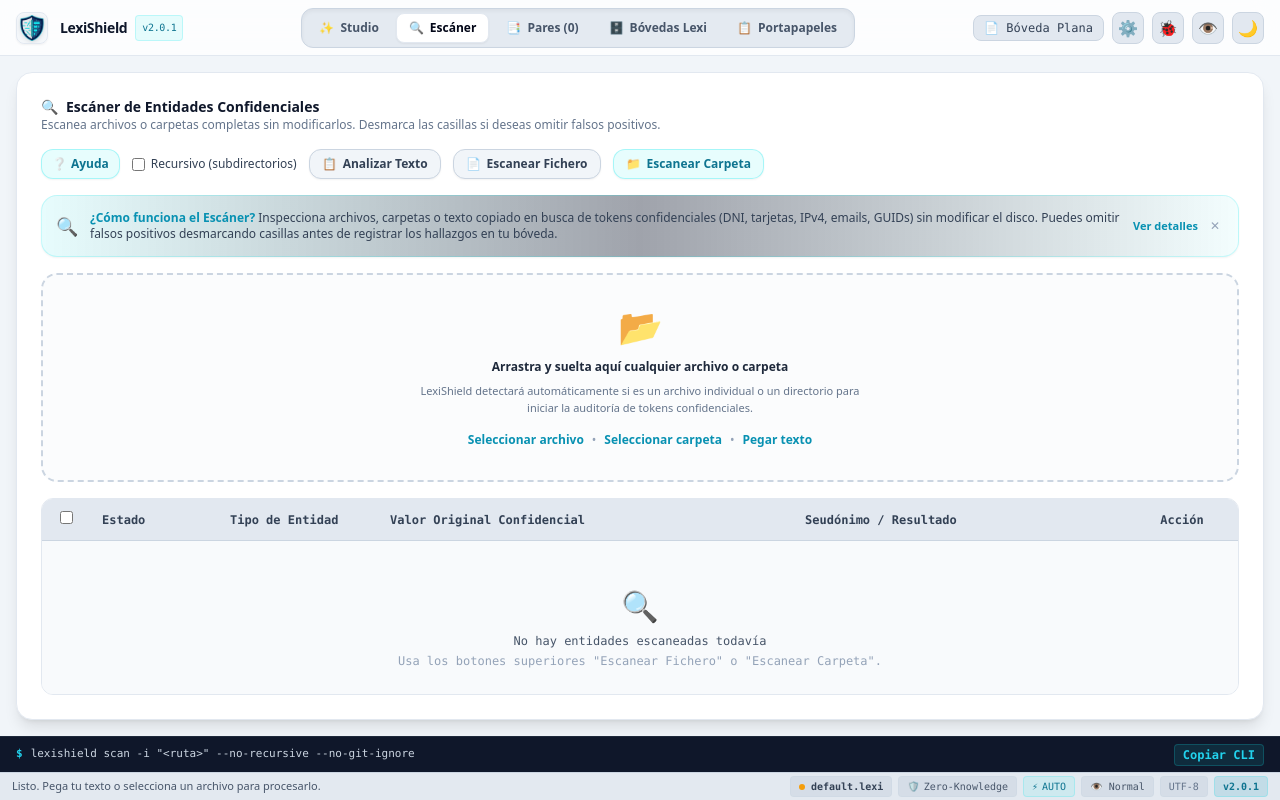
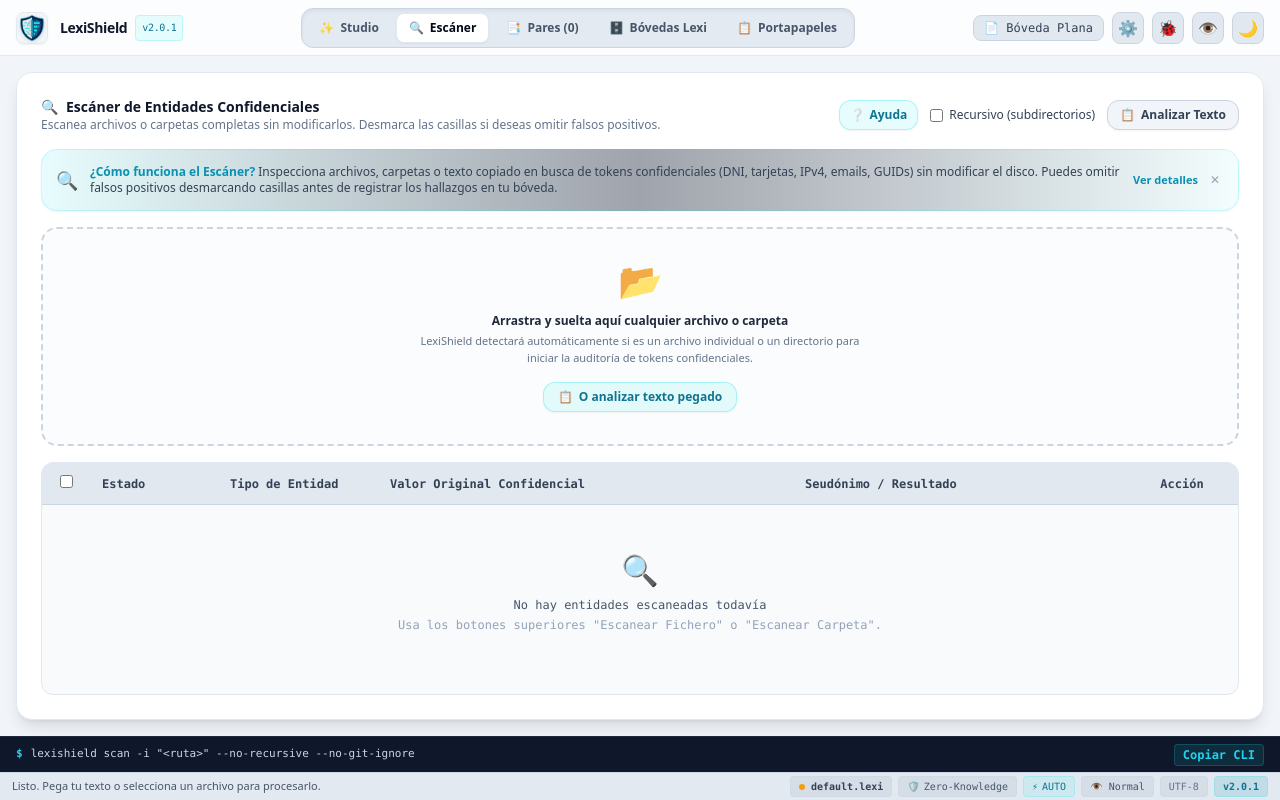
Before and after one commit to olorinj/lexishield, a Svelte app in the folder ui/: page / in a window 1280 px wide. Both pictures are taken after a click on the button "🔍 Escáner". Built offline with nearby package versions, Linux system fonts and the light colour scheme.

Commit message:
feat(ui): unify Scanner file/directory workflow with Studio drag-and-drop pattern

```diff
--- a/ui/src/App.svelte
+++ b/ui/src/App.svelte
@@ -2068,22 +2068,6 @@
             >
               <span>📋</span> Analizar Texto
             </button>
-            {#if showFileButtons}
-              <button
-                on:click={openFileToAudit}
-                disabled={loading}
-                class="px-3 py-1.5 bg-slate-100 hover:bg-slate-200 dark:bg-white/5 dark:hover:bg-white/10 text-slate-700 dark:text-slate-300 text-xs font-semibold rounded-xl border border-slate-300 dark:border-white/10 transition flex items-center gap-1.5 shadow-sm disabled:opacity-50"
-              >
-                <span>📄</span> Escanear Fichero
-              </button>
-              <button
-                on:click={openDirectoryToAudit}
-                disabled={loading}
-                class="px-3 py-1.5 bg-primary-500/10 hover:bg-primary-500/20 text-primary-700 dark:text-primary-400 text-xs font-semibold rounded-xl border border-primary-500/30 transition flex items-center gap-1.5 shadow-sm disabled:opacity-50"
-              >
-                <span>📁</span> Escanear Carpeta
-              </button>
-            {/if}
           </div>
         </div>
 
@@ -2151,28 +2135,23 @@
         {/if}
 
         {#if detectedItems.length === 0 && !isScanningDirectory && !showTextScanPanel}
-          <div class="mb-4 p-8 border-2 border-dashed border-slate-300 dark:border-white/15 rounded-2xl flex flex-col items-center justify-center text-center gap-2 bg-slate-50/50 dark:bg-slate-900/30 transition hover:border-primary-500/50">
-            <span class="text-4xl mb-1">📂</span>
-            <p class="text-xs font-bold text-slate-800 dark:text-slate-200">
-              {#if allowDragDrop && showFileButtons}
+          <div class="mb-4 p-8 border-2 border-dashed border-slate-300 dark:border-white/15 rounded-2xl flex flex-col items-center justify-center text-center gap-3 bg-slate-50/50 dark:bg-slate-900/30 transition hover:border-primary-500/50">
+            <span class="text-4xl">📂</span>
+            <div class="space-y-1">
+              <p class="text-xs font-bold text-slate-800 dark:text-slate-200">
                 Arrastra y suelta aquí cualquier archivo o carpeta
-              {:else if allowDragDrop}
-                Arrastra y suelta aquí cualquier archivo o carpeta (Modo Drag & Drop)
-              {:else}
-                Selecciona un archivo o carpeta para auditar
-              {/if}
-            </p>
-            <p class="text-[11px] text-slate-500 dark:text-slate-400 max-w-md">
-              LexiShield detectará automáticamente si es un archivo individual o un directorio para iniciar la auditoría de tokens confidenciales.
-            </p>
-            <div class="flex items-center gap-2 mt-2">
-              {#if showFileButtons}
-                <button on:click={openFileToAudit} class="text-xs text-primary-600 dark:text-primary-400 hover:underline font-semibold">Seleccionar archivo</button>
-                <span class="text-slate-400 text-xs">•</span>
-                <button on:click={openDirectoryToAudit} class="text-xs text-primary-600 dark:text-primary-400 hover:underline font-semibold">Seleccionar carpeta</button>
-                <span class="text-slate-400 text-xs">•</span>
-              {/if}
-              <button on:click={() => (showTextScanPanel = true)} class="text-xs text-primary-600 dark:text-primary-400 hover:underline font-semibold">Pegar texto</button>
+              </p>
+              <p class="text-[11px] text-slate-500 dark:text-slate-400 max-w-md mx-auto">
+                LexiShield detectará automáticamente si es un archivo individual o un directorio para iniciar la auditoría de tokens confidenciales.
+              </p>
+            </div>
+            <div class="pt-1">
+              <button
+                on:click={() => (showTextScanPanel = true)}
+                class="px-3.5 py-1.5 bg-primary-500/10 hover:bg-primary-500/20 text-primary-700 dark:text-primary-300 rounded-xl border border-primary-500/30 text-xs font-semibold transition flex items-center gap-1.5 shadow-sm"
+              >
+                <span>📋</span> O analizar texto pegado
+              </button>
             </div>
           </div>
         {/if}
```
